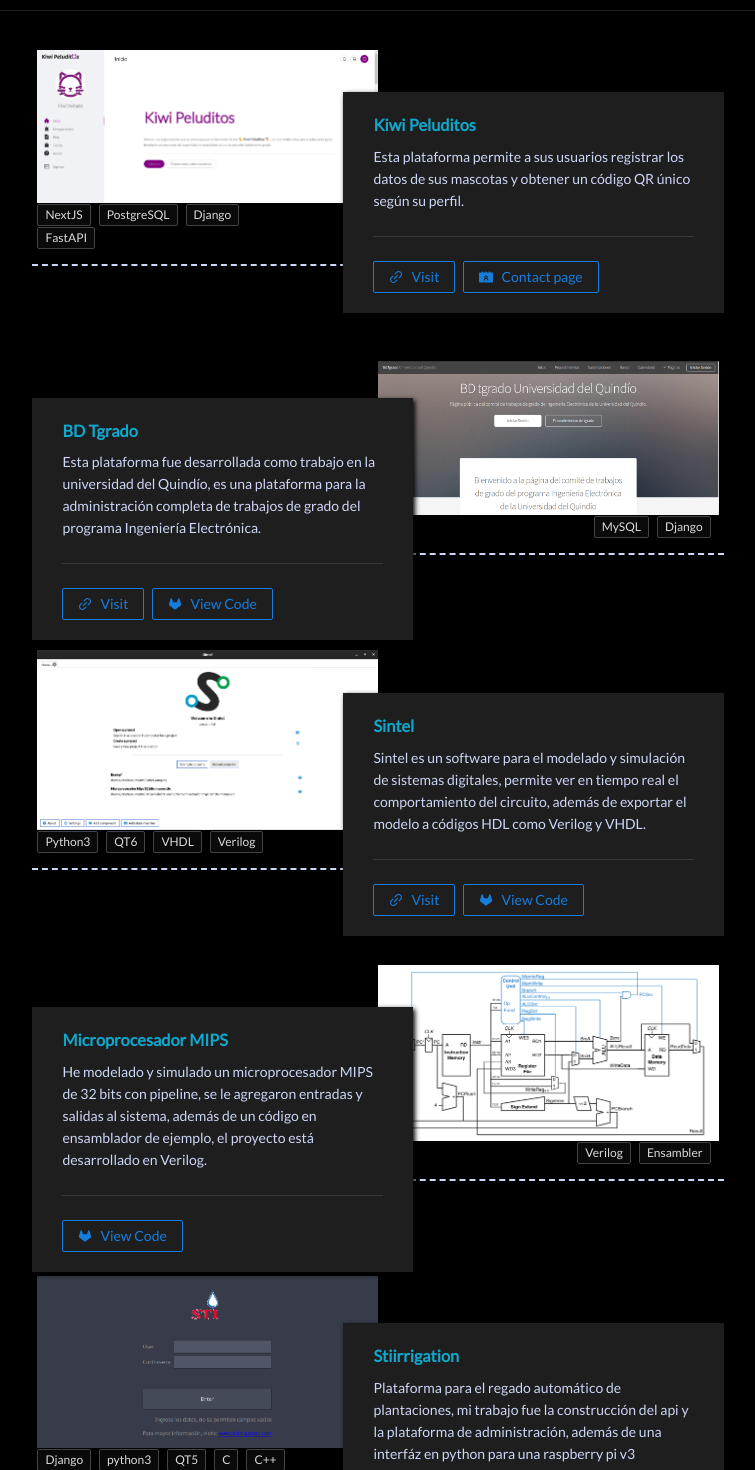
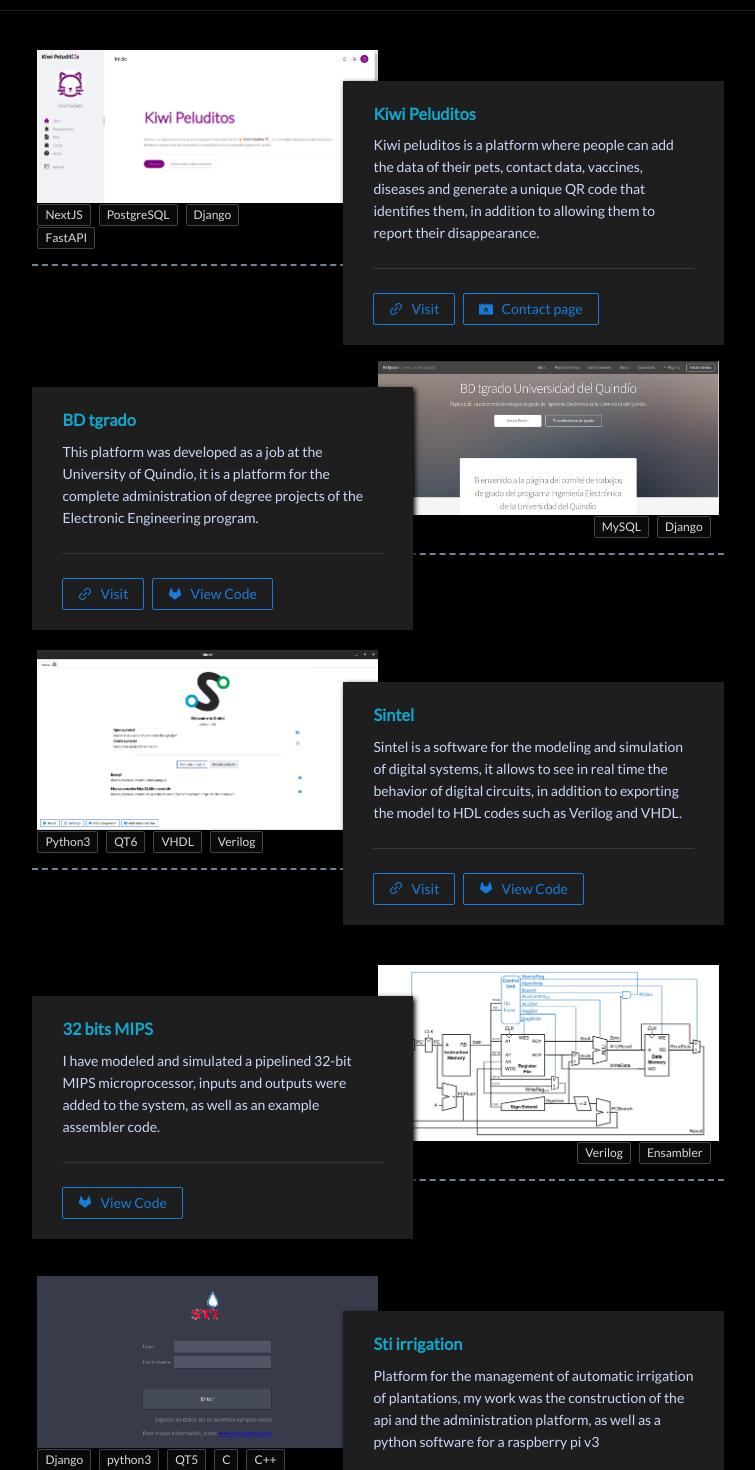
Before and after one commit to WilferCiro/portfolio, a Next.js app: page / in a window 1280 px wide. Shown: the part 1760-3230 px from the top of the page, without its empty margins (262-1017 px from the left). Built offline with nearby package versions, Linux system fonts and the light colour scheme.

Commit message:
Optimizations

```diff
--- a/components/index/ProjectItem.tsx
+++ b/components/index/ProjectItem.tsx
@@ -80,7 +80,7 @@ const ProjectItem = ({children, images, tags, right, title, description} : Props
 					position: relative;
 					margin-bottom: 80px;
 					padding: 15px 5px;
-					border-bottom: dashed 2px ${theme.textPrimary};
+					border-bottom: dashed 2px ${theme.textSecundary};
 				}
 				.project h3{
 					color: ${theme.primary};
@@ -99,7 +99,7 @@ const ProjectItem = ({children, images, tags, right, title, description} : Props
 				.description{
 					position: absolute;
 					background: ${theme.bgPrimary};
-					top: 25%;
+					top: 20%;
 					left: 45%;
 					width: 55%;
 					z-index: 2;
@@ -117,6 +117,24 @@ const ProjectItem = ({children, images, tags, right, title, description} : Props
 				}
 
 
+				@media (min-width: 767px) and (max-width: 1100px) {
+					.description{
+						position: static;
+						width: 100%;
+						margin: auto;
+						top: 0px;
+						left: 0px;
+						padding: 15px 10px;
+					}
+					.project {
+						display: flex;
+						justify-content: space-between;
+					}
+					.image{
+						margin: 0px;
+					}
+
+				}
 				@media (max-width: 767px) {
 					.image{
 						width: 100%;
--- a/components/index/ProjectsSection.tsx
+++ b/components/index/ProjectsSection.tsx
@@ -22,53 +22,18 @@ const ProjectItem = dynamic(() => import('@/components/index/ProjectItem'))
 
 const ProjectsSection = () => {
 
-	const imagesKiwi = [
+	const projects = [
+		{
+			"images" : [
 				"/img/index/kiwipeluditos/img1.png",
 				"/img/index/kiwipeluditos/img2.png",
 				"/img/index/kiwipeluditos/img3.png",
 				"/img/index/kiwipeluditos/img4.png"
-	]
-	const tagsKiwi = ["NextJS", "PostgreSQL", "Django", "FastAPI"]
-	const descriptionKiwi = "Esta plataforma permite a sus usuarios registrar los datos de sus mascotas y obtener un código QR único según su perfil."
-
-	const imagesTgrado = [
-		"/img/index/bdtgrado/img1.png",
-		"/img/index/bdtgrado/img2.png",
-		"/img/index/bdtgrado/img3.png"
-	]
-	const tagsTgrado = ["MySQL", "Django"]
-	const descriptionTgrado = "Esta plataforma fue desarrollada como trabajo en la universidad del Quindío, es una plataforma para la administración completa de trabajos de grado del programa Ingeniería Electrónica."
-
-	const imagesSintel = [
-		"/img/index/sintel/img1.png",
-		"/img/index/sintel/img2.png",
-		"/img/index/sintel/img3.png",
-		"/img/index/sintel/img4.png"
-	]
-	const tagsSintel = ["Python3", "QT6", "VHDL", "Verilog"]
-	const descriptionSintel = "Sintel es un software para el modelado y simulación de sistemas digitales, permite ver en tiempo real el comportamiento del circuito, además de exportar el modelo a códigos HDL como Verilog y VHDL."
-
-	const imagesMIPS = [
-		"/img/index/mips/img1.png",
-		"/img/index/mips/img2.jpeg",
-	]
-	const tagsMIPS = ["Verilog", "Ensambler"]
-	const descriptionMIPS = "He modelado y simulado un microprocesador MIPS de 32 bits con pipeline, se le agregaron entradas y salidas al sistema, además de un código en ensamblador de ejemplo, el proyecto está desarrollado en Verilog."
-
-	const imagesSTI = [
-		"/img/index/sti/img1.png"
-	]
-	const tagsSTI = ["Django", "python3", "QT5", "C", "C++", "Raspberry Pi", "Arduino"]
-	const descriptionSTI = "Plataforma para el regado automático de plantaciones, mi trabajo fue la construcción del api y la plataforma de administración, además de una interfáz en python para una raspberry pi v3"
-
-	return (
-		<>
-			<section id="projects">
-				<h3>My projects</h3>
-				<Divider />
-				<ProjectItem images={imagesKiwi} tags={tagsKiwi} title="Kiwi Peluditos" description={descriptionKiwi}>
-					<>
-						<Space>
+			],
+			"title" : "Kiwi Peluditos",
+			"tags" : ["NextJS", "PostgreSQL", "Django", "FastAPI"],
+			"description" : "Kiwi peluditos is a platform where people can add the data of their pets, contact data, vaccines, diseases and generate a unique QR code that identifies them, in addition to allowing them to report their disappearance.",
+			"children" : <Space>
 				<Link href="https://kiwipeluditos.com">
 					<a target="_blank" rel="noreferrer">
 						<Button icon={<LinkOutlined />} type="primary" ghost>Visit</Button>
@@ -80,11 +45,17 @@ const ProjectsSection = () => {
 					</a>
 				</Link>
 			</Space>
-					</>
-				</ProjectItem>
-				<ProjectItem right={true} images={imagesTgrado} tags={tagsTgrado} title="BD Tgrado" description={descriptionTgrado}>
-					<>
-						<Space>
+		},
+		{
+			"images" : [
+				"/img/index/bdtgrado/img1.png",
+				"/img/index/bdtgrado/img2.png",
+				"/img/index/bdtgrado/img3.png"
+			],
+			"title" : "BD tgrado",
+			"tags" : ["MySQL", "Django"],
+			"description" : "This platform was developed as a job at the University of Quindío, it is a platform for the complete administration of degree projects of the Electronic Engineering program.",
+			"children" : <Space>
 				<Link href="https://kiwipeluditos.com">
 					<a target="_blank" rel="noreferrer">
 						<Button icon={<LinkOutlined />} type="primary" ghost>Visit</Button>
@@ -92,11 +63,18 @@ const ProjectsSection = () => {
 				</Link>
 				<Button icon={<GitlabFilled />} type="primary" ghost>View Code</Button>
 			</Space>
-					</>
-				</ProjectItem>
-				<ProjectItem images={imagesSintel} tags={tagsSintel} title="Sintel" description={descriptionSintel}>
-					<>
-						<Space>
+		},
+		{
+			"images" : [
+				"/img/index/sintel/img1.png",
+				"/img/index/sintel/img2.png",
+				"/img/index/sintel/img3.png",
+				"/img/index/sintel/img4.png"
+			],
+			"title" : "Sintel",
+			"tags" : ["Python3", "QT6", "VHDL", "Verilog"],
+			"description" : "Sintel is a software for the modeling and simulation of digital systems, it allows to see in real time the behavior of digital circuits, in addition to exporting the model to HDL codes such as Verilog and VHDL.",
+			"children" : <Space>
 				<Link href="https://wilferciro.gitlab.io/sintel/">
 					<a target="_blank" rel="noreferrer">
 						<Button icon={<LinkOutlined />} type="primary" ghost>Visit</Button>
@@ -108,24 +86,46 @@ const ProjectsSection = () => {
 					</a>
 				</Link>
 			</Space>
-					</>
-				</ProjectItem>
-				<ProjectItem right={true} images={imagesMIPS} tags={tagsMIPS} title="Microprocesador MIPS" description={descriptionMIPS}>
-					<>
-						<Space>
+		},
+		{
+			"images" : [
+				"/img/index/mips/img1.png",
+				"/img/index/mips/img2.jpeg",
+			],
+			"title" : "32 bits MIPS",
+			"tags" : ["Verilog", "Ensambler"],
+			"description" : "I have modeled and simulated a pipelined 32-bit MIPS microprocessor, inputs and outputs were added to the system, as well as an example assembler code.",
+			"children" : <Space>
 				<Link href="https://gitlab.com/WilferCiro/microprocesadormips">
 					<a target="_blank" rel="noreferrer">
 						<Button icon={<GitlabFilled />} type="primary" ghost>View Code</Button>
 					</a>
 				</Link>
 			</Space>
-					</>
-				</ProjectItem>
-				<ProjectItem images={imagesSTI} tags={tagsSTI} title="Stiirrigation" description={descriptionSTI}>
+		},
+		{
+			"images" : [
+				"/img/index/sti/img1.png"
+			],
+			"title" : "Sti irrigation",
+			"tags" : ["Django", "python3", "QT5", "C", "C++", "Raspberry Pi", "Arduino"],
+			"description" : "Platform for the management of automatic irrigation of plantations, my work was the construction of the api and the administration platform, as well as a python software for a raspberry pi v3",
+			"children" : <Tag color="magenta">Confidential</Tag>
+		}
+	]
+
+	return (
 		<>
-						<Tag color="magenta">Confidential</Tag>
-					</>
-				</ProjectItem>
+			<section id="projects">
+				<h3>My projects</h3>
+				<Divider />
+
+				{
+					projects.map((project: any, index: number) => {
+						return <ProjectItem key={Math.random()} {...project} right={index % 2 !== 0} />
+					})
+				}
+
 			</section>
 
 			<style jsx>
@@ -143,6 +143,11 @@ const ProjectsSection = () => {
 							padding: 20px 15px;
 						}
 					}
+					@media (min-width: 767px) and (max-width: 1100px) {
+						section{
+							padding: 20px 15%;
+						}
+					}
 				`}
 			</style>
 		</>
--- a/components/index/SkillsSection.tsx
+++ b/components/index/SkillsSection.tsx
@@ -30,6 +30,7 @@ const SkillsSection = () => {
 		{"title" : "HDL", "items" : ["VHDL", "Verilog"], "image" : "/img/index/langs/vhdl.png"},
 		{"title" : "Embedded systems", "items" : ["Arduino", "ESP32", "Raspberry pi"], "image" : "/img/index/langs/arduino.png"},
 		{"title" : "C#", "items" : ["Unity 3D"], "image" : "/img/index/langs/cnumeral.jpg"},
+		{"title" : "Kotlin", "items" : ["Android"], "image" : "/img/index/langs/kotlin.jpg"},
 	]
 
 	return (
```
Also changed, not shown: public/img/index/langs/kotlin.jpg (added). Lines whose indentation alone changed are shown as unchanged.
